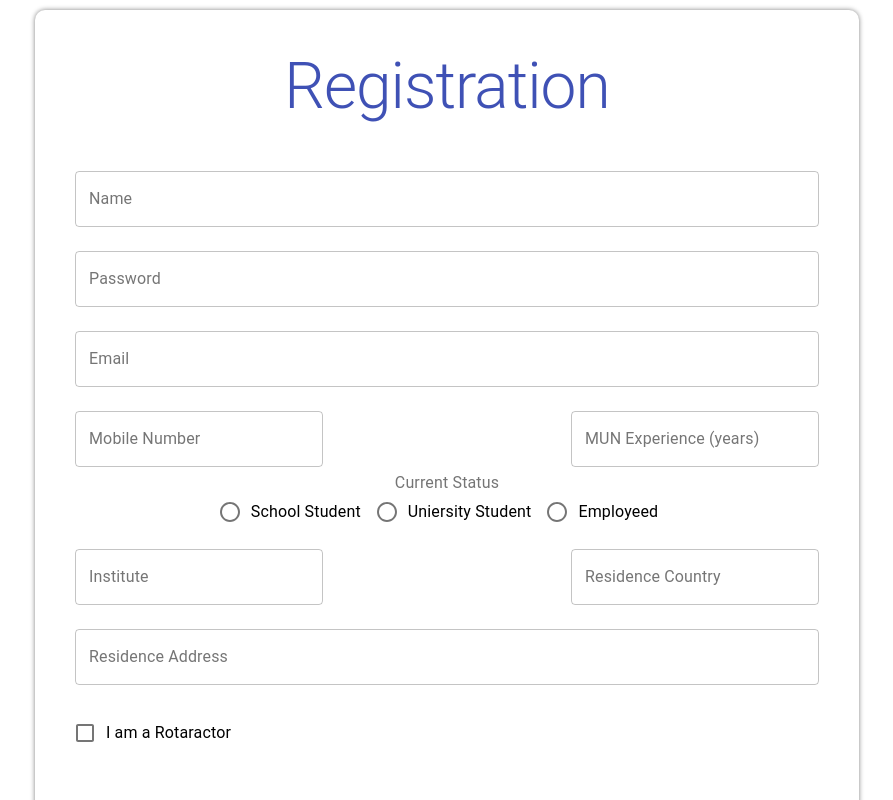
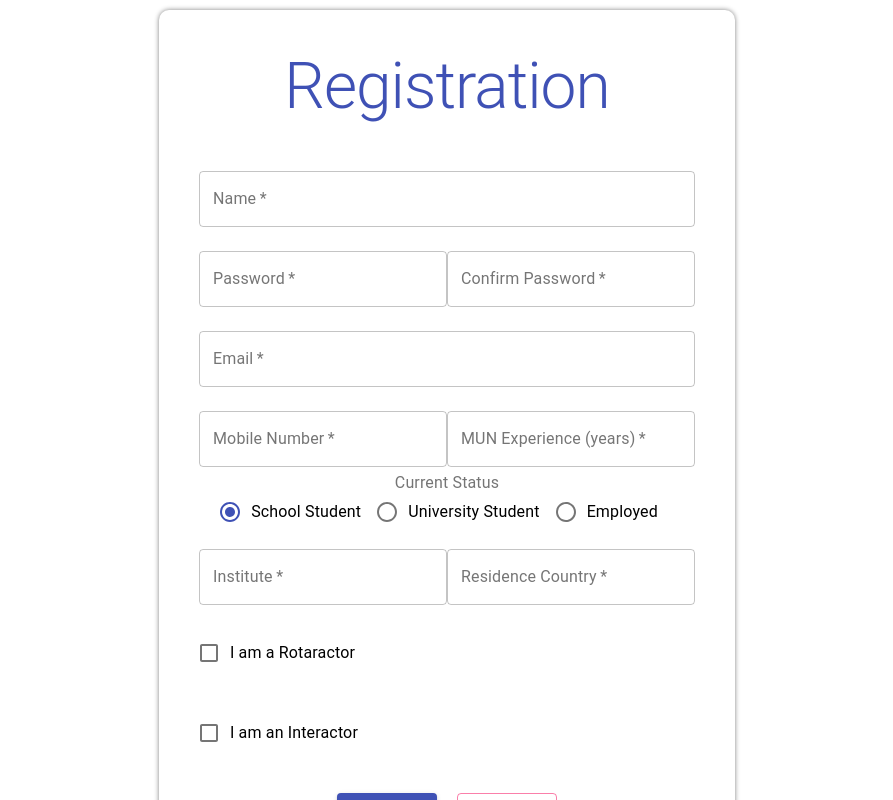
Before and after one commit to RotaractMora/slrmun-registration, a React (Create React App) app: page /register in a window 1280 px wide. Shown: the top 800 px of the page, without its empty margins (193-1086 px from the left). Built offline with nearby package versions, Linux system fonts and the light colour scheme; no server answers.

Commit message:
functionality of committee selection drafted

```diff
--- a/src/auth/base.js
+++ b/src/auth/base.js
@@ -4,6 +4,8 @@ import "firebase/auth";
 const app = firebase.initializeApp({
   apiKey: "AIzaSyDk6yKKttA-SF9vQeK3YFshKFQyMM_2ifk",
   authDomain: "slrmun-22.firebaseapp.com",
+  databaseURL:
+    "https://slrmun-22-default-rtdb.asia-southeast1.firebasedatabase.app",
   projectId: "slrmun-22",
   storageBucket: "slrmun-22.appspot.com",
   messagingSenderId: "132337541600",
--- a/src/components/user-details-form/UserDetailsForm.jsx
+++ b/src/components/user-details-form/UserDetailsForm.jsx
@@ -1,4 +1,4 @@
-import React from "react";
+import React, { useState, useEffect } from "react";
 
 import {
   makeStyles,
@@ -15,33 +15,89 @@ import styles from "./styles";
 
 const useStyles = makeStyles(styles);
 
-const UserDetailsForm = ({ userData, setUserData, password, setPassword }) => {
+const UserDetailsForm = ({ userData, setUserData, getPassword }) => {
   const theme = useTheme();
   const classes = useStyles(theme);
+  const [sriLankan, setSriLankan] = useState(false);
+
+  const isSriLankan = (text) => {
+    if (text) {
+      const lowered_text = text.toLowerCase().trim();
+      if (
+        lowered_text === "srilanka" ||
+        lowered_text === "sri lanka" ||
+        lowered_text === "sri lanka" ||
+        lowered_text === "sri lankan" ||
+        lowered_text === "sri lankan" ||
+        lowered_text === "sri-lankan"
+      ) {
+        return true;
+      } else {
+        return false;
+      }
+    } else {
+      return false;
+    }
+  };
+
+  useEffect(() => {
+    if (isSriLankan(userData.residence_country)) {
+      setSriLankan(true);
+    } else {
+      setSriLankan(false);
+    }
+  }, [userData]);
+
   return (
     <div>
       <TextField
-        id="outlined-basic"
+        id="name"
         label="Name"
+        required
         fullWidth
         variant="outlined"
         margin="normal"
         value={userData.name}
         onChange={(e) => setUserData({ ...userData, name: e.target.value })}
       />
+      {getPassword ? (
+        <div className={classes.inputPair}>
           <TextField
-        id="outlined-basic"
+            id="password"
             label="Password"
-        fullWidth
+            required
+            InputProps={{
+              className: [classes.marginR, classes.input].join(" "),
+            }}
             variant="outlined"
             margin="normal"
-        value={password}
+            value={userData.password}
             type="password"
-        onChange={(e) => setPassword(e.target.value)}
+            onChange={(e) =>
+              setUserData({ ...userData, password: e.target.value })
+            }
           />
           <TextField
-        id="outlined-basic"
+            id="confirm_password"
+            label="Confirm Password"
+            required
+            InputProps={{
+              className: [classes.marginL, classes.input].join(" "),
+            }}
+            variant="outlined"
+            margin="normal"
+            value={userData.confirm_password}
+            type="password"
+            onChange={(e) =>
+              setUserData({ ...userData, confirm_password: e.target.value })
+            }
+          />
+        </div>
+      ) : null}
+      <TextField
+        id="email"
         label="Email"
+        required
         fullWidth
         variant="outlined"
         margin="normal"
@@ -50,8 +106,9 @@ const UserDetailsForm = ({ userData, setUserData, password, setPassword }) => {
       />
       <div className={classes.inputPair}>
         <TextField
-          id="outlined-basic"
+          id="mobile_number"
           label="Mobile Number"
+          required
           InputProps={{
             className: [classes.marginR, classes.input].join(" "),
           }}
@@ -63,8 +120,9 @@ const UserDetailsForm = ({ userData, setUserData, password, setPassword }) => {
           }
         />
         <TextField
-          id="outlined-basic"
+          id="mun_experience"
           label="MUN Experience (years)"
+          required
           InputProps={{
             className: [classes.marginL, classes.input].join(" "),
           }}
@@ -77,67 +135,46 @@ const UserDetailsForm = ({ userData, setUserData, password, setPassword }) => {
           }
         />
       </div>
-      <FormControl>
-        <FormLabel id="demo-row-radio-buttons-group-label">
-          Current Status
-        </FormLabel>
+      <div className={classes.root}>
+        <FormControl component="fieldset" className={classes.formControl}>
+          <FormLabel component="legend">Current Status</FormLabel>
           <RadioGroup
+            aria-label="Current Status"
+            name="current_status"
             row
-          aria-labelledby="demo-row-radio-buttons-group-label"
-          name="row-radio-buttons-group"
+            className={classes.group}
             value={userData.current_status}
+            onChange={(e) => {
+              setUserData({ ...userData, current_status: e.target.value });
+            }}
           >
             <FormControlLabel
-            value={0}
-            control={
-              <Radio
-                color="primary"
-                onClick={() =>
-                  setUserData({
-                    ...userData,
-                    current_status: 0,
-                  })
-                }
-              />
-            }
+              value="0"
+              control={<Radio color="primary" />}
               label="School Student"
             />
             <FormControlLabel
-            value={1}
-            control={
-              <Radio
-                color="primary"
-                onClick={() =>
-                  setUserData({
-                    ...userData,
-                    current_status: 1,
-                  })
-                }
-              />
-            }
-            label="Uniersity Student"
+              value="1"
+              control={<Radio color="primary" />}
+              label="University Student"
             />
             <FormControlLabel
-            value={2}
-            control={
-              <Radio
-                color="primary"
-                onClick={() =>
-                  setUserData({
-                    ...userData,
-                    current_status: 2,
-                  })
-                }
-              />
-            }
-            label="Employeed"
+              value="2"
+              control={<Radio color="primary" />}
+              label="Employed"
             />
           </RadioGroup>
         </FormControl>
+        <FormControl
+          component="fieldset"
+          className={classes.formControl}
+        ></FormControl>
+      </div>
       <div className={classes.inputPair}>
         <TextField
-          id="outlined-basic"
+          id="institute"
           label="Institute"
+          required
           InputProps={{
             className: [classes.marginR, classes.input].join(" "),
           }}
@@ -149,8 +186,9 @@ const UserDetailsForm = ({ userData, setUserData, password, setPassword }) => {
           }
         />
         <TextField
-          id="outlined-basic"
+          id="residence_country"
           label="Residence Country"
+          required
           InputProps={{
             className: [classes.marginL, classes.input].join(" "),
           }}
@@ -162,8 +200,9 @@ const UserDetailsForm = ({ userData, setUserData, password, setPassword }) => {
           }
         />
       </div>
+      {sriLankan ? (
         <TextField
-        id="outlined-basic"
+          id="residence_address"
           label="Residence Address"
           fullWidth
           variant="outlined"
@@ -173,11 +212,13 @@ const UserDetailsForm = ({ userData, setUserData, password, setPassword }) => {
             setUserData({ ...userData, residence_address: e.target.value })
           }
         />
+      ) : null}
       <div className={classes.inputPair}>
         <FormControlLabel
           control={
             <Checkbox
               color="primary"
+              id="rotaractor"
               checked={userData.rotaractor}
               onChange={(e) =>
                 setUserData({
@@ -191,7 +232,7 @@ const UserDetailsForm = ({ userData, setUserData, password, setPassword }) => {
         />
         {userData.rotaractor ? (
           <TextField
-            id="outlined-basic"
+            id="rotaract_club"
             label="Rotaract Club"
             InputProps={{
               className: [classes.marginL, classes.input].join(" "),
@@ -210,6 +251,7 @@ const UserDetailsForm = ({ userData, setUserData, password, setPassword }) => {
           control={
             <Checkbox
               color="primary"
+              id="interactor"
               checked={userData.interactor}
               onChange={(e) =>
                 setUserData({
@@ -223,7 +265,7 @@ const UserDetailsForm = ({ userData, setUserData, password, setPassword }) => {
         />
         {userData.interactor ? (
           <TextField
-            id="outlined-basic"
+            id="interact_club"
             label="Interact Club"
             InputProps={{
               className: [classes.marginL, classes.input].join(" "),
--- a/src/containers/commitee-selection/dropdown-section/DropDownSection.jsx
+++ b/src/containers/commitee-selection/dropdown-section/DropDownSection.jsx
@@ -17,6 +17,7 @@ const DropDownSection = ({
 }) => {
   const theme = useTheme();
   const classes = useStyles(theme);
+  // console.log("fetchedCountryList :", fetchedCountryList);
   return (
     <div>
       <div className={classes.selectionContainer}>
--- a/src/containers/registration/Registration.jsx
+++ b/src/containers/registration/Registration.jsx
@@ -4,8 +4,14 @@ import { useNavigate } from "react-router-dom";
 import { COMMITTEE_SELECTION, USER_LOGIN } from "../../constants/routes";
 
 import { getAuth, createUserWithEmailAndPassword } from "firebase/auth";
+import { getDatabase, ref, set } from "firebase/database";
 import app from "../../auth/base";
-import { hashPassword } from "../../functions/authentication";
+import {
+  comparePasswords,
+  hashPassword,
+  validateEmail,
+  validatePassword,
+} from "../../functions/authentication";
 
 import { makeStyles, useTheme, Button, Typography } from "@material-ui/core";
 import styles from "./styles";
@@ -20,17 +26,78 @@ const Registration = () => {
 
   const navigate = useNavigate();
 
-  const [userData, setUserData] = useState({});
-  const [password, setPassword] = useState("");
+  const [userData, setUserData] = useState({
+    current_status: "0",
+    rotaractor: false,
+    interactor: false,
+  });
 
-  const handleRegister = (userData, password) => {
+  const db = getDatabase(app);
   const auth = getAuth(app);
+
+  const handleRegister = (e) => {
+    e.preventDefault();
+
+    const name = e.target.name.value;
+    const password = e.target.password.value;
     const hashedPassword = hashPassword(password);
+    const confirm_password = e.target.confirm_password.value;
+    const email = e.target.email.value;
+    const mobile_number = e.target.mobile_number.value;
+    const mun_experience = e.target.mun_experience.value;
+    const current_status = e.target.current_status.value;
+    const institute = e.target.institute.value;
+    const residence_country = e.target.residence_country.value;
+    const residence_address = e.target.residence_address
+      ? e.target.residence_address.value
+      : "";
+    const rotaractor = e.target.rotaractor.checked;
+    const rotaract_club = e.target.rotaract_club
+      ? e.target.rotaract_club.value
+      : "";
+    const interactor = e.target.interactor.checked;
+    const interact_club = e.target.interact_club
+      ? e.target.interact_club.value
+      : "";
+
+    if (!validateEmail(email)) {
+      alert("Invalid Email");
+      return;
+    }
+    if (!validatePassword(password)) {
+      alert("Password must be atleast six characters long");
+      return;
+    }
+    if (
+      !comparePasswords(password, confirm_password, userData, (data) =>
+        setUserData(data)
+      )
+    ) {
+      alert("Passwords are not the same");
+      return;
+    }
+
     createUserWithEmailAndPassword(auth, userData.email, hashedPassword)
       .then((userCredential) => {
         // Signed in
-        console.log(userCredential);
         const user = userCredential.user;
+        // Add to database
+        const userId = user.uid;
+        set(ref(db, "users/" + userId), {
+          name,
+          email,
+          mobile_number,
+          mun_experience,
+          current_status,
+          institute,
+          residence_country,
+          residence_address,
+          rotaractor,
+          rotaract_club,
+          interactor,
+          interact_club,
+        });
+
         navigate(COMMITTEE_SELECTION);
       })
       .catch((error) => {
@@ -46,17 +113,17 @@ const Registration = () => {
         <Typography variant="h1" className={classes.h1}>
           Registration
         </Typography>
+        <form onSubmit={(e) => handleRegister(e)}>
           <UserDetailsForm
             userData={userData}
             setUserData={setUserData}
-          password={password}
-          setPassword={(password) => setPassword(password)}
+            getPassword
           />
           <Button
             variant="contained"
             color="primary"
             className={classes.button}
-          onClick={() => handleRegister(userData, password)}
+            type="submit"
           >
             Register
           </Button>
@@ -68,6 +135,7 @@ const Registration = () => {
           >
             Log In
           </Button>
+        </form>
       </div>
     </div>
   );
--- a/src/containers/user-profile/UserProfile.jsx
+++ b/src/containers/user-profile/UserProfile.jsx
@@ -27,9 +27,7 @@ const UserProfile = () => {
     }
   };
 
-  const save = () => {
-    console.log("Saved");
-  };
+  const save = () => {};
 
   const cancel = () => {
     setUserData(fetchedUserData);
```
Also changed, not shown: src/UI/drop-down/DropDown.jsx (+41 -8 lines), src/containers/commitee-selection/CommitteeSelection.jsx (+94 -15 lines), src/containers/commitee-selection/fetchedData.js (deleted, +0 -37 lines), src/functions/authentication.js (+45 -0 lines), public/images/committee-logos/default-logo.jpg (added), public/images/country-flags/default-flag.jpg (added). Lines whose indentation alone changed are shown as unchanged.
